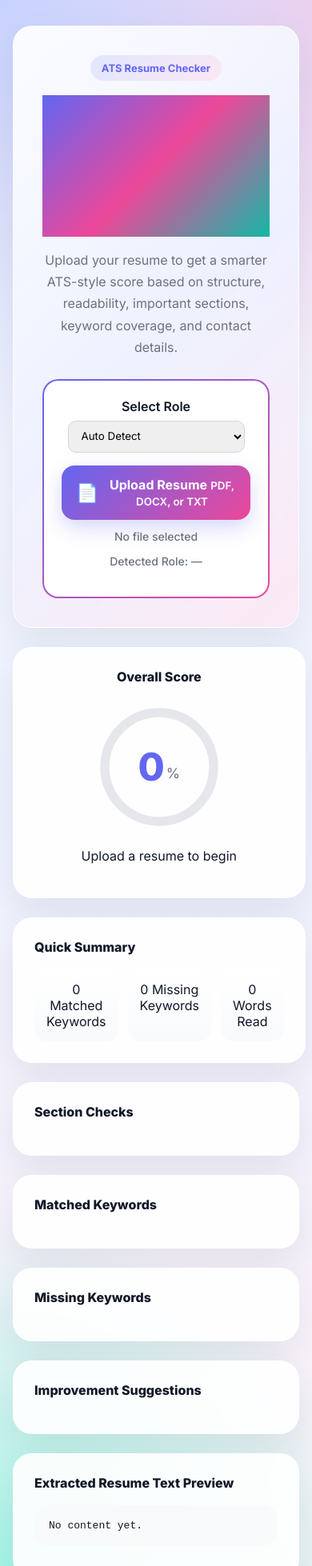
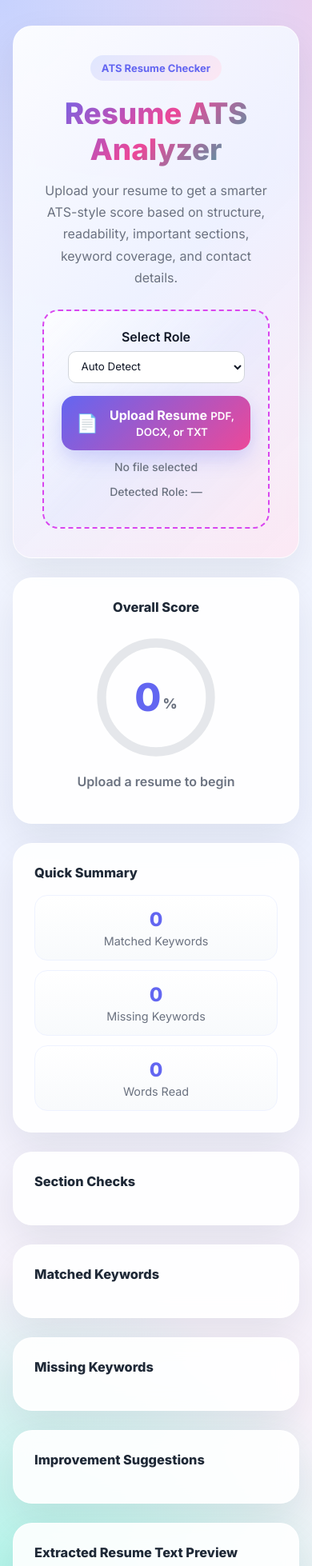
Before and after one commit to Nithya-60/Resume-Analyzer, a website: page index.html in a window 390 px wide. Shown: the top 1958 px of the page at 80% size. Drawn offline with nearby package versions, Linux system fonts and the light colour scheme.

Commit message:
added all website files

```diff
--- a/style.css
+++ b/style.css
@@ -75,7 +75,9 @@ body {
     font-size: 3rem;
     font-weight: 800;
     background: linear-gradient(135deg, var(--primary), var(--secondary), var(--accent));
-
+    background-clip: text;
+    -webkit-background-clip: text;
+    color: transparent;
     -webkit-text-fill-color: transparent;
 }
 
@@ -85,14 +87,11 @@ body {
     line-height: 1.7;
 }
 
-/* 🔥 UPDATED DOTTED BOX COLOR */
 .upload-box {
-    border: 2px dashed transparent;
+    border: 2px dashed #d946ef;
     border-radius: 20px;
     padding: 22px;
-    background:
-        linear-gradient(white, white) padding-box,
-        linear-gradient(135deg, #6366f1, #ec4899) border-box;
+    background: linear-gradient(135deg, rgba(255,255,255,0.82), rgba(224,231,255,0.45), rgba(252,231,243,0.42));
 }
 
 .upload-label {
@@ -144,6 +143,8 @@ input[type="file"] {
 .card-title {
     font-weight: 800;
     margin-bottom: 18px;
+    font-size: 1.02rem;
+    color: #1f2937;
 }
 
 .score-card {
@@ -173,6 +174,7 @@ input[type="file"] {
     stroke-dashoffset: 301.59;
     transform: rotate(-90deg);
     transform-origin: 60px 60px;
+    transition: stroke-dashoffset 0.9s ease;
 }
 
 .score-center {
@@ -181,19 +183,28 @@ input[type="file"] {
     display: flex;
     align-items: center;
     justify-content: center;
+    font-weight: 800;
+    text-align: center;
 }
 
 .score-center span {
     font-size: 3rem;
-    font-weight: 800;
+    line-height: 1;
     color: var(--primary);
 }
 
 .score-center small {
     font-size: 1.1rem;
+    line-height: 1;
     color: var(--muted);
     margin-left: 2px;
     transform: translateY(8px);
+}
+
+.score-label {
+    margin-top: 10px;
+    color: var(--muted);
+    font-weight: 600;
 }
 
 .summary-stats {
@@ -207,6 +218,32 @@ input[type="file"] {
     border-radius: 16px;
     text-align: center;
     flex: 1;
+    border: 1px solid #eef2ff;
+}
+
+.stat-value {
+    font-size: 1.5rem;
+    font-weight: 800;
+    color: var(--primary);
+}
+
+.stat-name {
+    font-size: 0.9rem;
+    color: var(--muted);
+    margin-top: 4px;
+    display: block;
+}
+
+.check-list,
+.suggestion-list {
+    margin: 0;
+    padding-left: 20px;
+}
+
+.check-list li,
+.suggestion-list li {
+    margin-bottom: 10px;
+    line-height: 1.6;
 }
 
 .tag-wrap {
@@ -218,30 +255,67 @@ input[type="file"] {
 .tag {
     padding: 8px 12px;
     border-radius: 999px;
+    margin: 2px;
+    display: inline-block;
     font-size: 13px;
     font-weight: 700;
 }
 
 .tag.matched {
-    background: #d1fae5;
-    color: #059669;
+    background: var(--success-soft);
+    color: var(--success);
+    border: 1px solid #a7f3d0;
 }
 
 .tag.missing {
-    background: #fee2e2;
-    color: #dc2626;
+    background: var(--danger-soft);
+    color: var(--danger);
+    border: 1px solid #fecaca;
+}
+
+.good {
+    color: var(--success);
+    font-weight: 700;
+}
+
+.bad {
+    color: var(--danger);
+    font-weight: 700;
 }
 
 .preview-card {
+    margin-bottom: 24px;
     overflow: hidden;
 }
 
 .resume-preview {
+    margin: 0;
     white-space: pre-wrap;
+    word-break: break-word;
     overflow-wrap: anywhere;
+    overflow-x: hidden;
+    overflow-y: auto;
+    line-height: 1.7;
+    color: #374151;
+    background: linear-gradient(180deg, #f8fafc, #ffffff);
+    border: 1px solid var(--line);
+    border-radius: 18px;
     padding: 18px;
-    border-radius: 18px;
-    background: #f8fafc;
+    max-height: 320px;
+    width: 100%;
+    font-family: "Inter", sans-serif;
+    font-size: 14px;
+}
+
+select {
+    background: white;
+    color: var(--text);
+    outline: none;
+}
+
+select:focus {
+    border-color: var(--primary) !important;
+    box-shadow: 0 0 0 3px rgba(99, 102, 241, 0.12);
 }
 
 @media (max-width: 900px) {
@@ -249,4 +323,12 @@ input[type="file"] {
     .analysis-grid {
         grid-template-columns: 1fr;
     }
+
+    .summary-stats {
+        flex-direction: column;
+    }
+
+    .hero-card h1 {
+        font-size: 2.3rem;
+    }
 }
```
